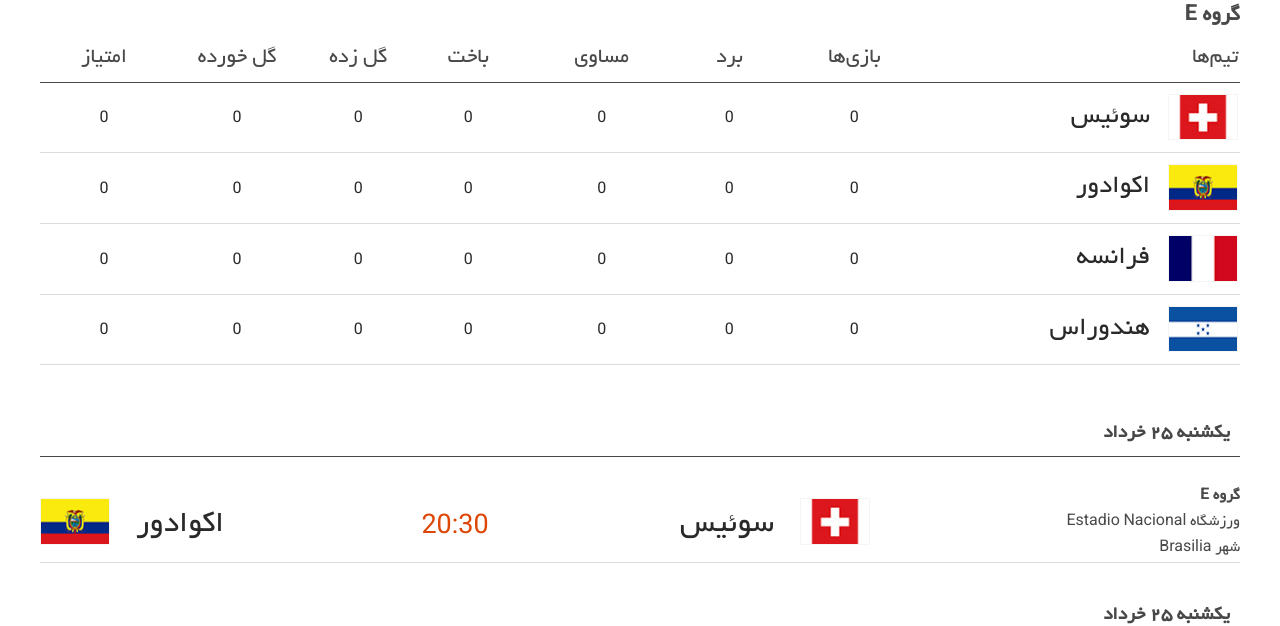
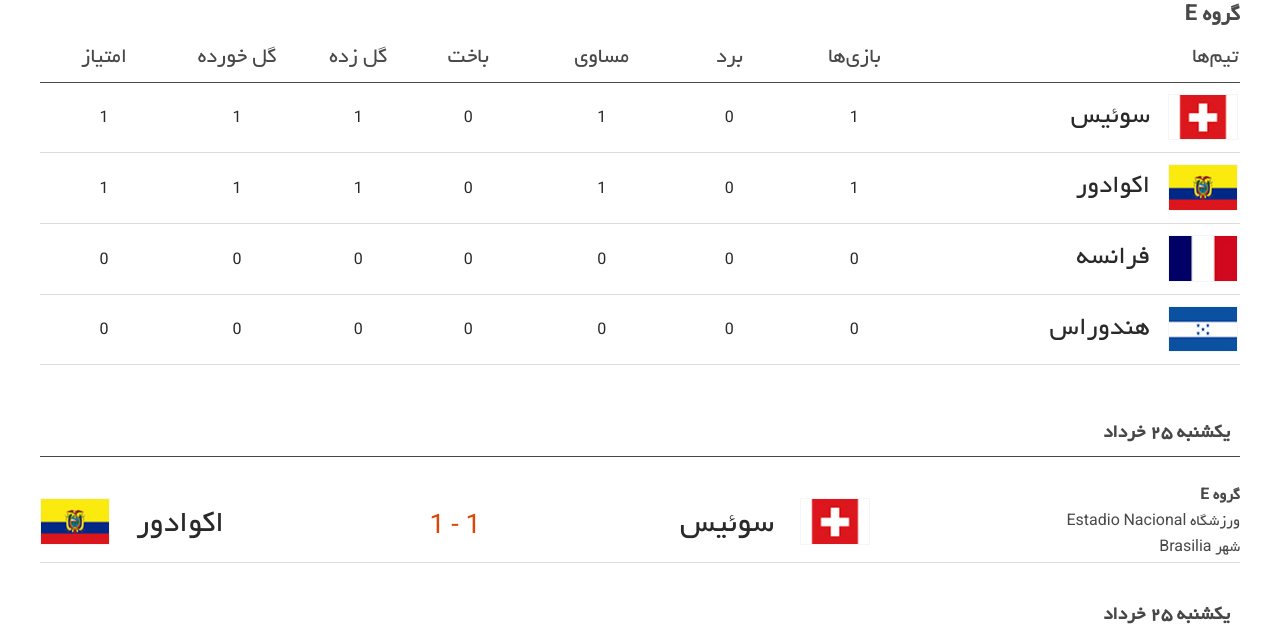
Before and after one commit to HosseinKarami/fifawc, a Jekyll site: the page built from groups/E/index.html, in a window 1280 px wide. Shown: the part 338-964 px from the top of the page. Built offline with Jekyll 4.4.1, drawn with Linux system fonts in a browser that asks for light colours; comment, search, counter and statistics services are not loaded.

Commit message:
SUI Vs ECU

```diff
--- a/_data/groups.yml
+++ b/_data/groups.yml
@@ -103,7 +103,7 @@
     draw: "0"
     lost: "1"
     GF: "1"
-    GA: "2"
+    GA: "21"
     points: "0"
   - team: یونان
     flag: assets/img/flags/gre.png
@@ -158,22 +158,22 @@
   teams:
   - team: سوئیس
     flag: assets/img/flags/sui.png
-    played: "0"
+    played: "1"
     won: "0"
-    draw: "0"
+    draw: "1"
     lost: "0"
-    GF: "0"
-    GA: "0"
-    points: "0"
+    GF: "1"
+    GA: "1"
+    points: "1"
   - team: اکوادور
     flag: assets/img/flags/ecu.png
-    played: "0"
+    played: "1"
     won: "0"
-    draw: "0"
+    draw: "1"
     lost: "0"
-    GF: "0"
-    GA: "0"
-    points: "0"
+    GF: "1"
+    GA: "1"
+    points: "1"
   - team: فرانسه
     flag: assets/img/flags/fra.png
     played: "0"
--- a/_data/matches.yml
+++ b/_data/matches.yml
@@ -139,12 +139,12 @@
     team2: اكوادور
     flag1: assets/img/flags/sui.png
     flag2: assets/img/flags/ecu.png
-    pts1: "zero"
-    pts2: "0"
-    goal1: ""
-    goal2: ""
-    yellow1: "0"
-    yellow2: "0"
+    pts1: "1"
+    pts2: "1"
+    goal1: "آدمير مهمدی ('48)"
+    goal2: "اينر والنسيا ('22)"
+    yellow1: "يوهان ژورو ('84)"
+    yellow2: "خوان کارلوس پاردس ('53)"
     red1: "0"
     red2: "0"
     time: "20:30"
```
